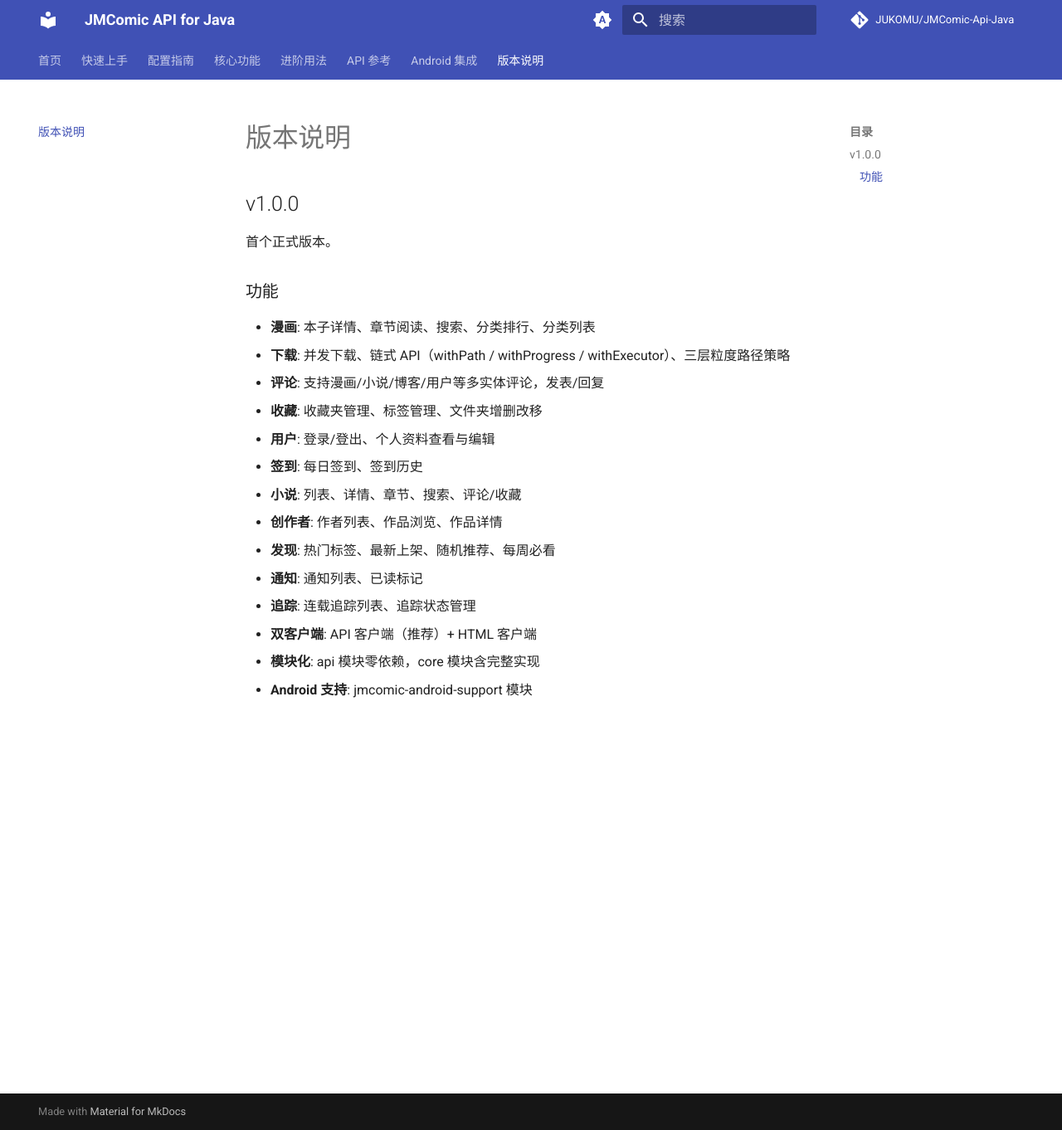
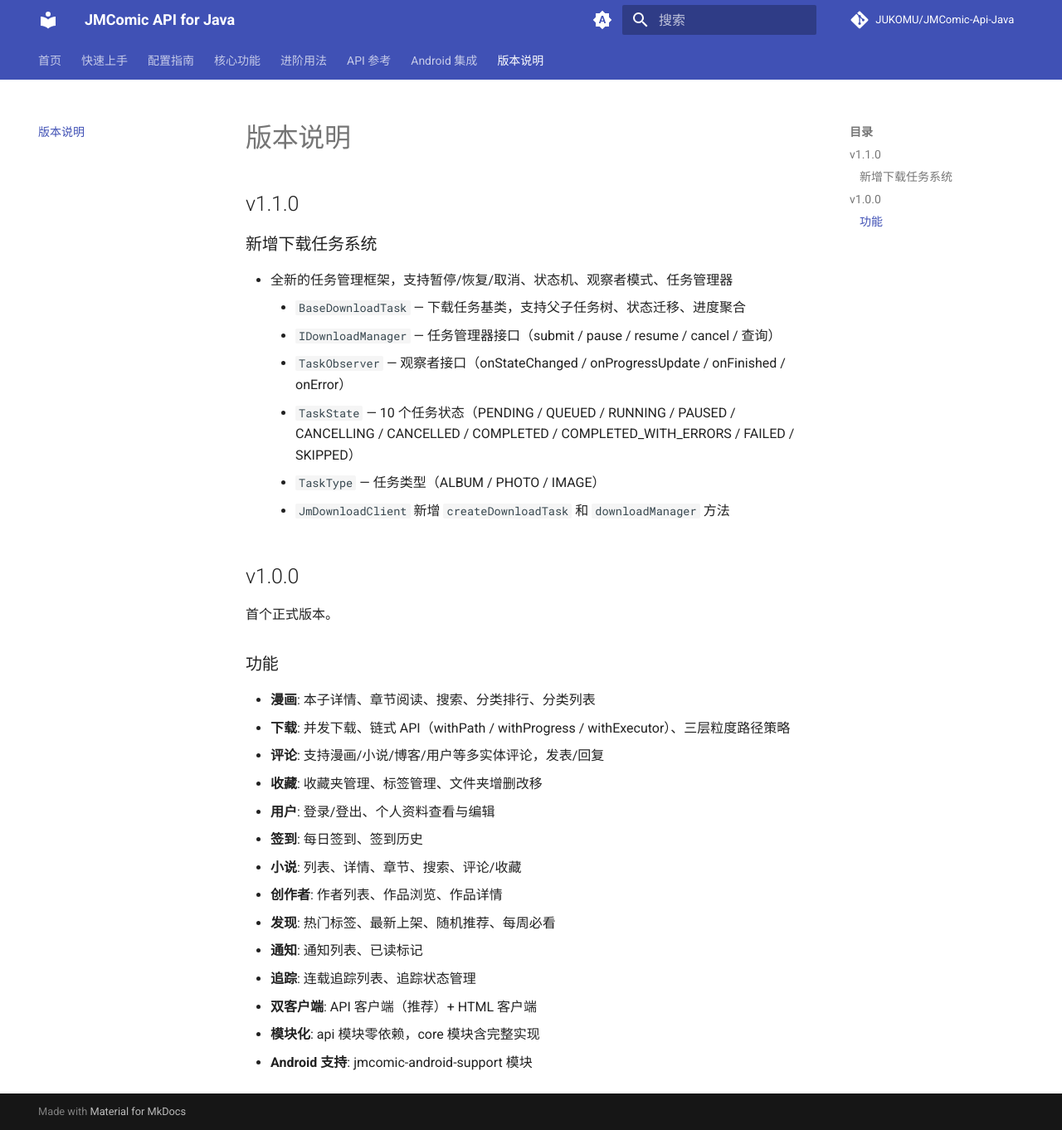
Before and after one commit to JUKOMU/JMComic-Api-Java, an MkDocs documentation site: the page built from docs/sources/changelog.md, in a window 1280 px wide and 1362 px high. Shown: the whole window at 83% size. Built offline with MkDocs 1.6.1 and Material for MkDocs 9.7.7, drawn with Linux system fonts in a browser that asks for light colours; comment, search, counter and statistics services are not loaded.

Commit message:
更新 MkDocs 文档

```diff
--- a/docs/sources/changelog.md
+++ b/docs/sources/changelog.md
@@ -1,4 +1,16 @@
 # 版本说明
+
+## v1.1.0
+
+### 新增下载任务系统
+
+- 全新的任务管理框架，支持暂停/恢复/取消、状态机、观察者模式、任务管理器
+    - `BaseDownloadTask` — 下载任务基类，支持父子任务树、状态迁移、进度聚合
+    - `IDownloadManager` — 任务管理器接口（submit / pause / resume / cancel / 查询）
+    - `TaskObserver` — 观察者接口（onStateChanged / onProgressUpdate / onFinished / onError）
+    - `TaskState` — 10 个任务状态（PENDING / QUEUED / RUNNING / PAUSED / CANCELLING / CANCELLED / COMPLETED / COMPLETED_WITH_ERRORS / FAILED / SKIPPED）
+    - `TaskType` — 任务类型（ALBUM / PHOTO / IMAGE）
+    - `JmDownloadClient` 新增 `createDownloadTask` 和 `downloadManager` 方法
 
 ## v1.0.0
 
```
